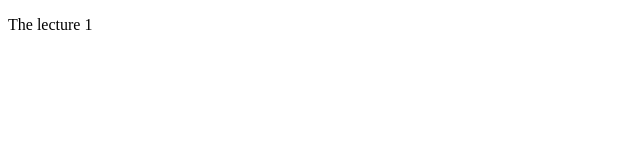
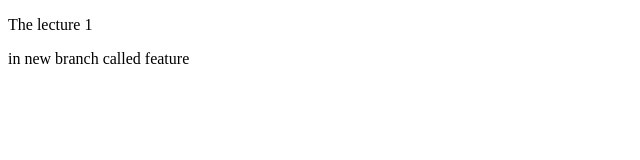
Before and after one commit to Verisohub/lecture1, a plain HTML site: page index.html in a window 1280 px wide. Shown: the whole page, without its empty margins (0-640 px from the left). Drawn offline with Linux system fonts and the light colour scheme.

Commit message:
updates in branch feature

```diff
--- a/index.html
+++ b/index.html
@@ -6,5 +6,6 @@
   </head>
   <body>
     <p>The lecture 1</p>
+    in new branch called feature
   </body>
 </html>
```
